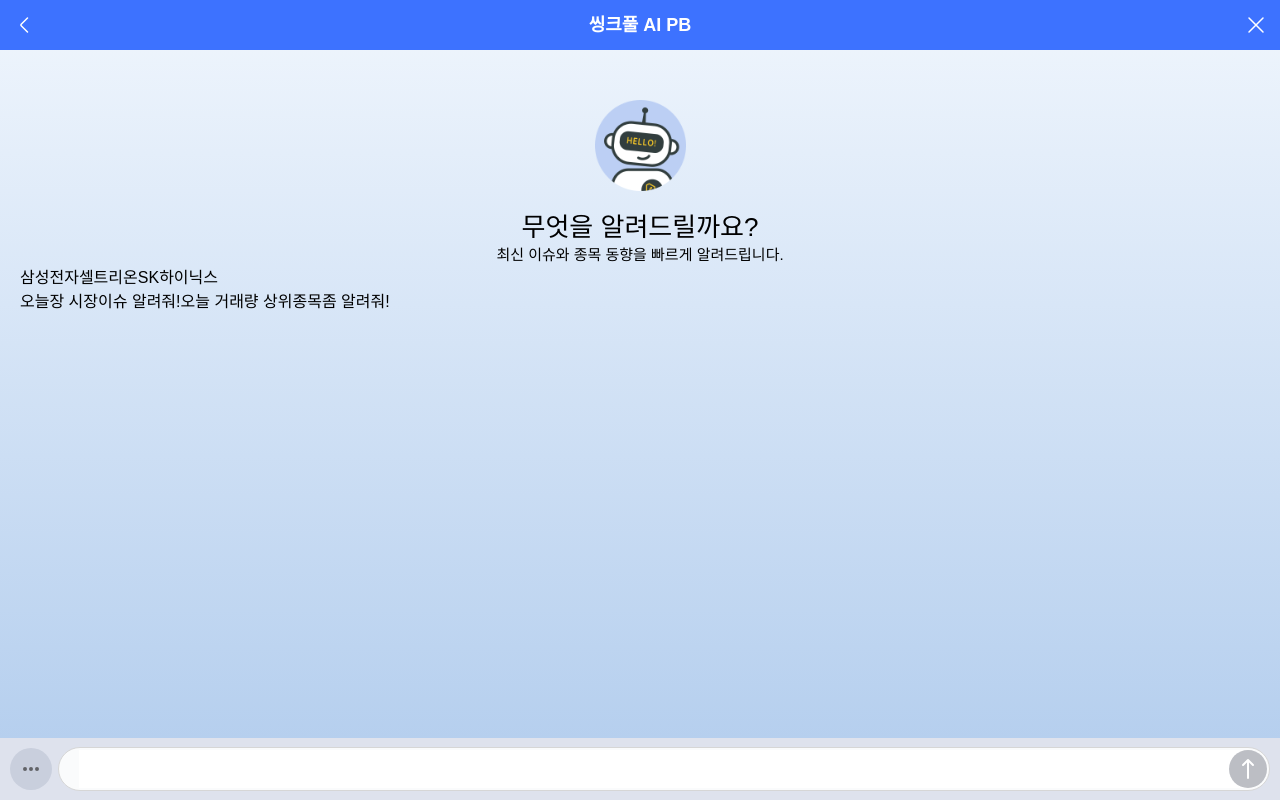
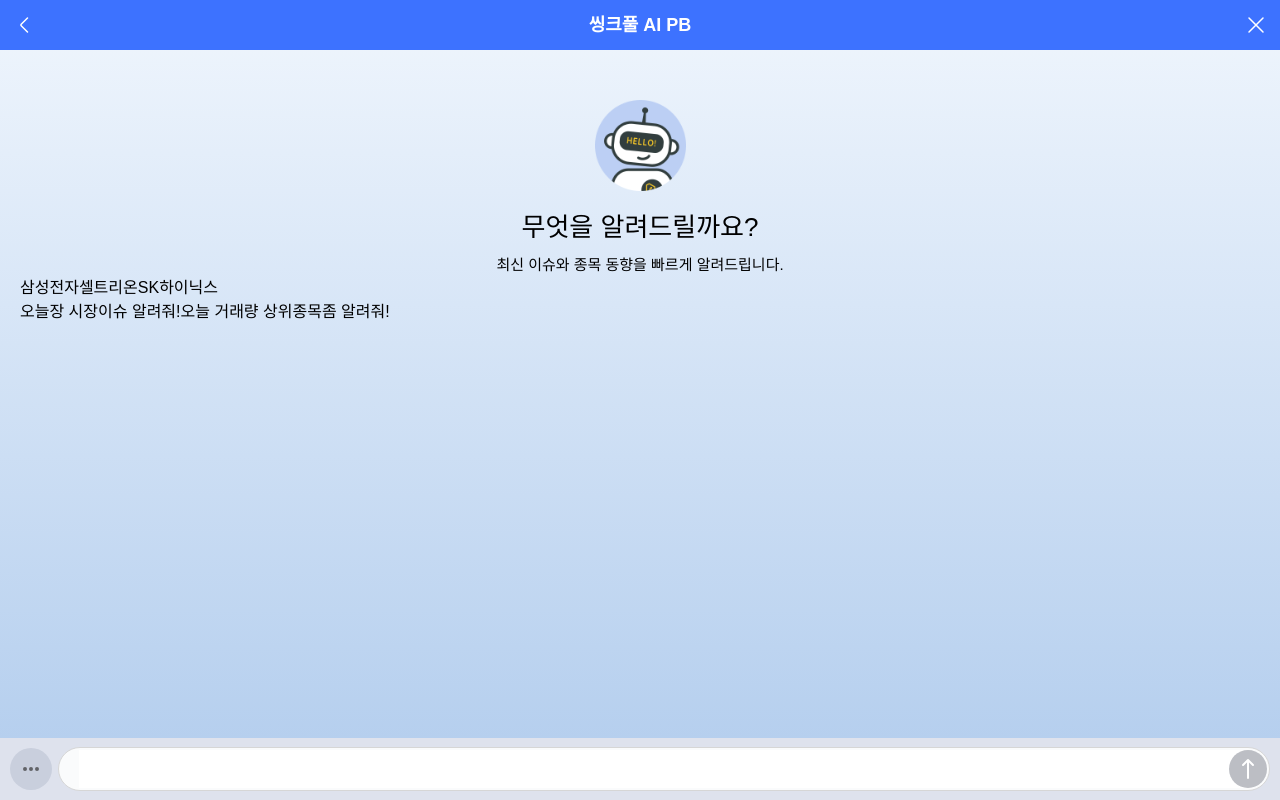
Before and after one commit to nryn6563org/tpChat, a Nuxt app: page / in a window 1280 px wide. Built offline with nearby package versions, Linux system fonts and the light colour scheme; a web font is replaced by a local one.

Commit message:
strong pt->mt

```diff
--- a/assets/css/main.css
+++ b/assets/css/main.css
@@ -5,7 +5,7 @@
   @apply flex flex-col w-full items-center pt-[50px] gap-2.5
 }
 .top strong{
-  @apply h-[33px] leading-[33px] text-[26px] font-medium text-black pt-2.5
+  @apply h-[33px] leading-[33px] text-[26px] font-medium text-black mt-2.5
 }
 .top span{
   @apply h-[22px] leading-[22px] text-[15px] font-[#333]
```
